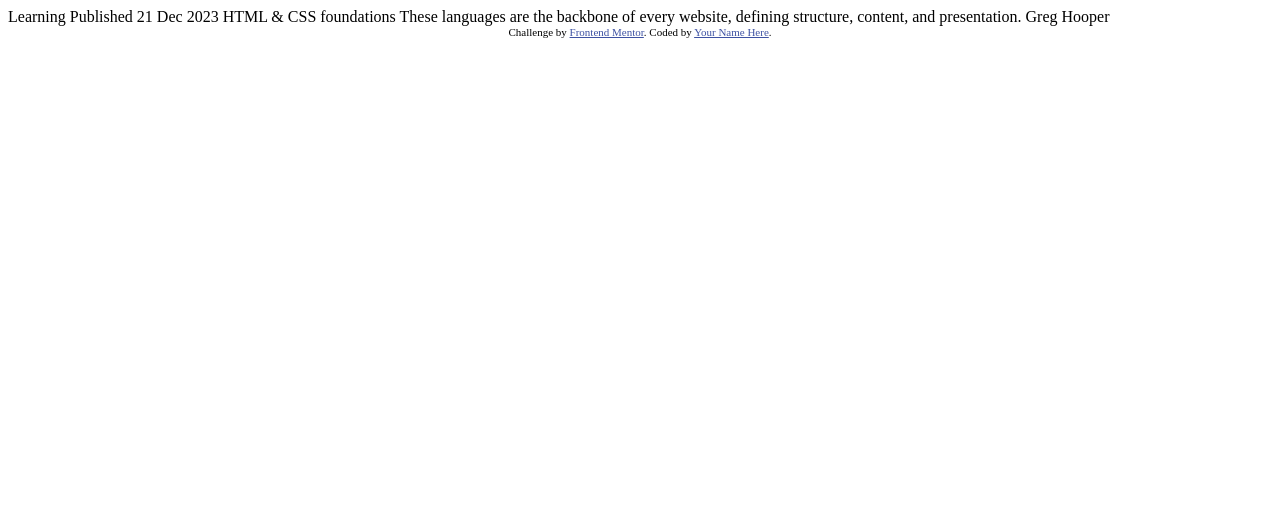
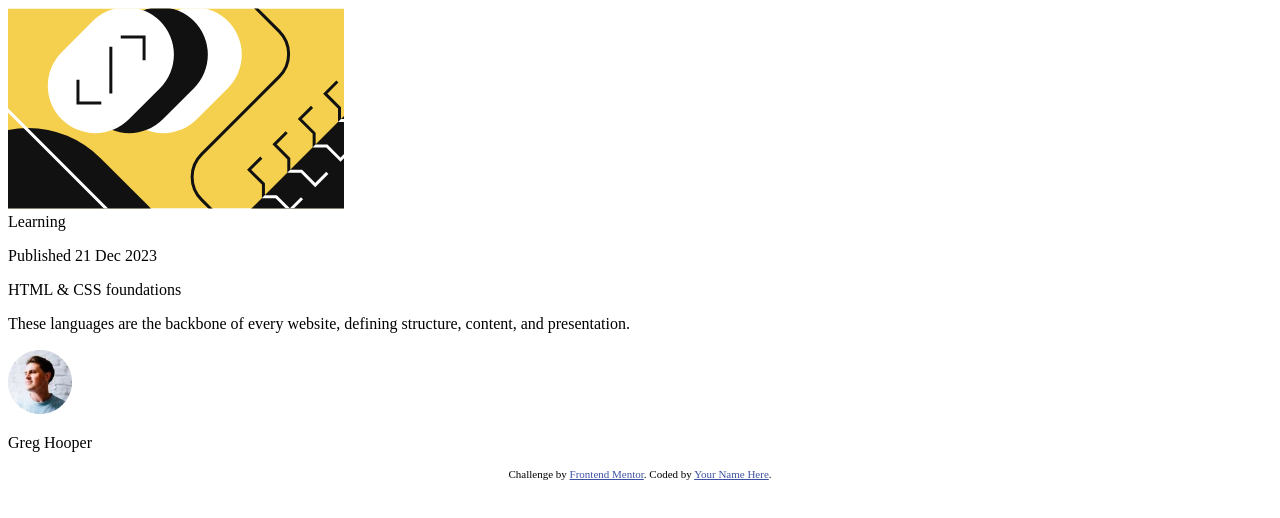
Before and after one commit to nursh/FM-Blog-Preview-Card, a plain HTML site: page index.html in a window 1280 px wide. Drawn offline with Linux system fonts and the light colour scheme.

Commit message:
Add initial markup

```diff
--- a/index.html
+++ b/index.html
@@ -15,20 +15,26 @@
   </style>
 </head>
 <body>
+  <main>
+    <div class="blog-card">
+      <img src="./assets/images/illustration-article.svg" alt="Blog illustration">
+      <div>Learning</div>
 
-  Learning
+      <p>Published 21 Dec 2023 </p>
 
-  Published 21 Dec 2023
 
-  HTML & CSS foundations
+      <p>HTML & CSS foundations</p>
+      <p>These languages are the backbone of every website, defining structure, content, and presentation.</p>
+      <div>
+        <img src="./assets/images/image-avatar.webp" alt="User Avatar">
+        <p>Greg Hooper</p>
+      </div>
+    </div>
+  </main>
 
-  These languages are the backbone of every website, defining structure, content, and presentation.
-
-  Greg Hooper
-
-  <div class="attribution">
+  <footer class="attribution">
     Challenge by <a href="https://www.frontendmentor.io?ref=challenge" target="_blank">Frontend Mentor</a>.
     Coded by <a href="#">Your Name Here</a>.
-  </div>
+  </footer>
 </body>
 </html>
```
